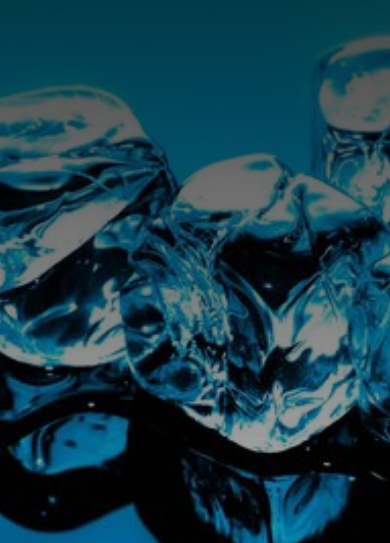
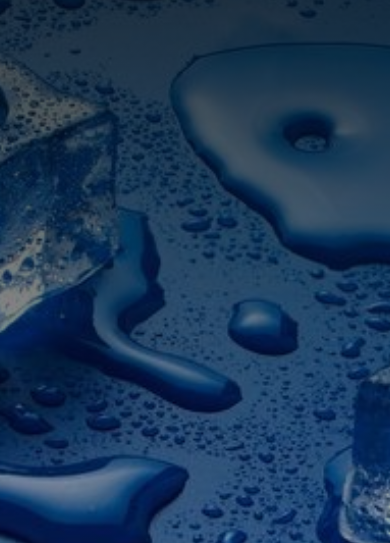
Before and after one commit to JAF5D/TodoHielos, a plain HTML site: page index.html in a window 390 px wide. Shown: the part 57-600 px from the top of the page. Drawn offline with nearby package versions, Linux system fonts and the light colour scheme.

Commit message:
Update hero background image asset

```diff
--- a/css/estilos.css
+++ b/css/estilos.css
@@ -78,7 +78,7 @@ main {
   flex-direction: column;
   background:
     linear-gradient(90deg, rgba(0, 0, 0, 0.82) 0%, rgba(0, 0, 0, 0.56) 42%, rgba(0, 0, 0, 0.18) 75%, rgba(0, 0, 0, 0.05) 100%),
-    url("../assets/images/cubos.jpg") center center / cover no-repeat;
+    url("../assets/images/Ice_Cubes.jpg") center center / cover no-repeat;
 }
 
 /* Aqui se define el estilo general de la barra de navegacion que se reutiliza en todo el sitio. */
@@ -387,7 +387,7 @@ a.active {
     min-height: 100vh;
     background:
       linear-gradient(180deg, rgba(0, 0, 0, 0.76) 0%, rgba(0, 0, 0, 0.4) 55%, rgba(0, 0, 0, 0.16) 100%),
-      url("../assets/images/cubos.jpg") center center / cover no-repeat;
+      url("../assets/images/Ice_Cubes.jpg") center center / cover no-repeat;
   }
 
   .hero-box {
```
Also changed, not shown: assets/images/Ice_Cubes.jpg (added).
